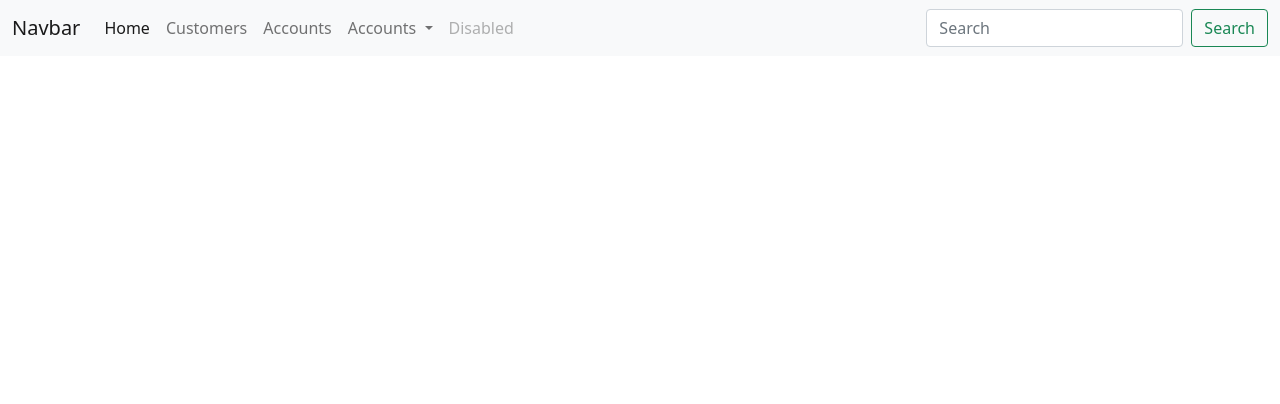
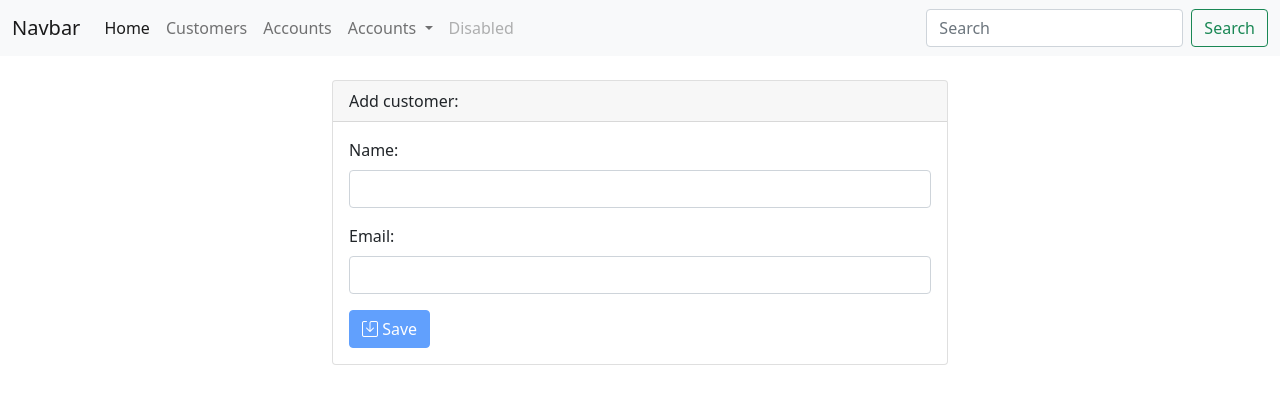
Before and after one commit to oussama-miraoui/ebank-frontend, an Angular app: page /new-customer in a window 1280 px wide. Before the commit this address led to /. Shown: the top 404 px of the page. Built offline with nearby package versions, Linux system fonts and the light colour scheme.

Commit message:
adding => save, delete customer

```diff
--- a/src/app/app-routing.module.ts
+++ b/src/app/app-routing.module.ts
@@ -2,10 +2,12 @@ import { NgModule } from '@angular/core';
 import { RouterModule, Routes } from '@angular/router';
 import { AccountsComponent } from './accounts/accounts.component';
 import { CustomersComponent } from './customers/customers.component';
+import { NewCustomerComponent } from './new-customer/new-customer.component';
 
 const routes: Routes = [
   { path: "customers", component: CustomersComponent },
-  { path: "accounts", component: AccountsComponent }
+  { path: "accounts", component: AccountsComponent },
+  { path: "new-customer", component: NewCustomerComponent }
 ];
 
 @NgModule({
--- a/src/app/app.module.ts
+++ b/src/app/app.module.ts
@@ -8,13 +8,15 @@ import { CustomersComponent } from './customers/customers.component';
 import { AccountsComponent } from './accounts/accounts.component';
 import { HttpClientModule } from "@angular/common/http";
 import { ReactiveFormsModule } from '@angular/forms';
+import { NewCustomerComponent } from './new-customer/new-customer.component';
 
 @NgModule({
   declarations: [
     AppComponent,
     NavbarComponent,
     CustomersComponent,
-    AccountsComponent
+    AccountsComponent,
+    NewCustomerComponent
   ],
   imports: [
     BrowserModule,
--- a/src/app/customers/customers.component.html
+++ b/src/app/customers/customers.component.html
@@ -5,18 +5,31 @@
             <div class="card-header">
                 Customers
             </div>
+            <div class="card-body">
+                <div class="d-flex justify-content-between my-2">
+                    <div>
+                        <a routerLink="/new-customer" class="btn btn-dark">
 
-            <div class="card-body">
+                            <i class="bi bi-plus-lg"></i>
+                            New customer
+                        </a>
+                    </div>
+                    <div>
+                        <form [formGroup]="searchFormGroup" (ngSubmit)="handleSearchCustomers()">
+                            <div class="input-group">
+                                <label for="" class="input-group-text">Keyword</label>
+                                <input type="text" class="form-control" formControlName="keyword" placeholder="Search">
+                                <button class="btn btn-dark" type="submit">
+                                    <i class="bi bi-search"></i>
+                                </button>
+                            </div>
+                        </form>
+                    </div>
 
-                <form [formGroup]="searchFormGroup" (ngSubmit)="handleSearchCustomers()">
-                    <div class="input-group">
-                        <label for="" class="input-group-text">Keyword</label>
-                        <input type="text" class="form-control" formControlName="keyword" placeholder="Search">
-                        <button class="btn btn-dark" type="submit">Search</button>
-                    </div>
-                </form>
 
-                <table class="table">
+                </div>
+
+                <table class="table table-hover">
                     <thead>
                         <tr>
                             <th>ID</th>
@@ -29,6 +42,15 @@
                             <td>{{customer.id}}</td>
                             <td>{{customer.name}}</td>
                             <td>{{customer.email}}</td>
+                            <td class="text-center">
+                                <button (click)="handleDeleteCustomer(customer.id)" class="btn btn-primary btn-sm">
+                                    <i class="bi bi-pencil-square"></i>
+                                </button>
+                                |
+                                <button (click)="handleDeleteCustomer(customer.id)" class="btn btn-danger btn-sm">
+                                    <i class="bi bi-trash3"></i>
+                                </button>
+                            </td>
                         </tr>
                     </tbody>
                 </table>
--- a/src/app/customers/customers.component.ts
+++ b/src/app/customers/customers.component.ts
@@ -46,4 +46,11 @@ export class CustomersComponent implements OnInit {
     )
   }
 
+  handleDeleteCustomer(id: number) {
+    this.customerService.deleteCustomer(id).subscribe({
+      next: () => this.handleSearchCustomers(),
+      error: err => this.errorMessage = err.message
+    })
+  }
+
 }
--- /dev/null
+++ b/src/app/new-customer/new-customer.component.html
@@ -0,0 +1,29 @@
+<div class="container mt-4 col-md-6">
+    <div class="card">
+        <div class="card-header">
+            Add customer:
+        </div>
+        <div class="card-body">
+            <div class="alert alert-danger" *ngIf="errorMessage">
+                {{errorMessage}}
+            </div>
+            <form [formGroup]="newCustomerFormGroup" (ngSubmit)="handleNewCustomer()">
+                <div class="mb-3">
+                    <label for="name" class="form-label">Name:</label>
+                    <input type="text" id="name" formControlName="name" class="form-control">
+                </div>
+                <div class="mb-3">
+                    <label for="email" class="form-label">Email:</label>
+                    <input type="email" id="email" formControlName="email" class="form-control">
+                </div>
+                <button class="btn btn-primary" [disabled]="!newCustomerFormGroup.valid">
+                    <i class="bi bi-save"></i>
+                    Save
+                </button>
+            </form>
+
+
+        </div>
+    </div>
+
+</div>
--- /dev/null
+++ b/src/app/new-customer/new-customer.component.ts
@@ -0,0 +1,39 @@
+import { Component, OnInit } from '@angular/core';
+import { FormBuilder, FormGroup, Validators } from '@angular/forms';
+import { catchError, throwError } from 'rxjs';
+import { Customer } from '../model/customer.model';
+import { CustomerService } from '../services/customer.service';
+
+@Component({
+  selector: 'app-new-customer',
+  templateUrl: './new-customer.component.html',
+  styleUrls: ['./new-customer.component.css']
+})
+export class NewCustomerComponent implements OnInit {
+
+  newCustomerFormGroup!: FormGroup
+  errorMessage!: string
+
+  constructor(
+    private customerService: CustomerService,
+    private formBuilder: FormBuilder
+  ) { }
+
+  ngOnInit(): void {
+    this.newCustomerFormGroup = this.formBuilder.group({
+      name: this.formBuilder.control(null, [Validators.required, Validators.maxLength(12)]),
+      email: this.formBuilder.control(null, [Validators.email, Validators.required])
+    })
+  }
+
+  handleNewCustomer() {
+
+    let customer: Customer = this.newCustomerFormGroup?.value
+    this.customerService.saveCustomer(customer).subscribe({
+      next: data => console.log(data),
+      error: err => this.errorMessage = err.message
+    }
+    )
+  }
+
+}
--- a/src/app/services/customer.service.ts
+++ b/src/app/services/customer.service.ts
@@ -18,4 +18,12 @@ export class CustomerService {
   public searchCustomers(keyword: string): Observable<Array<Customer>> {
     return this.http.get<Array<Customer>>(environment.backendHost + "/customers/search?keyword=" + keyword)
   }
+
+  public saveCustomer(customer: Customer): Observable<Customer> {
+    return this.http.post<Customer>(environment.backendHost + "/customers", customer)
+  }
+
+  public deleteCustomer(id: number): Observable<Customer> {
+    return this.http.delete<Customer>(environment.backendHost + "/customers/" + id)
+  }
 }
--- a/src/styles.css
+++ b/src/styles.css
@@ -1 +1,3 @@
 /* You can add global styles to this file, and also import other style files */
+
+@import url("~bootstrap-icons/font/bootstrap-icons.css");
```
Also changed, not shown: src/app/new-customer/new-customer.component.css (added), 1 other file (tests, documents, lock files or other folders).
